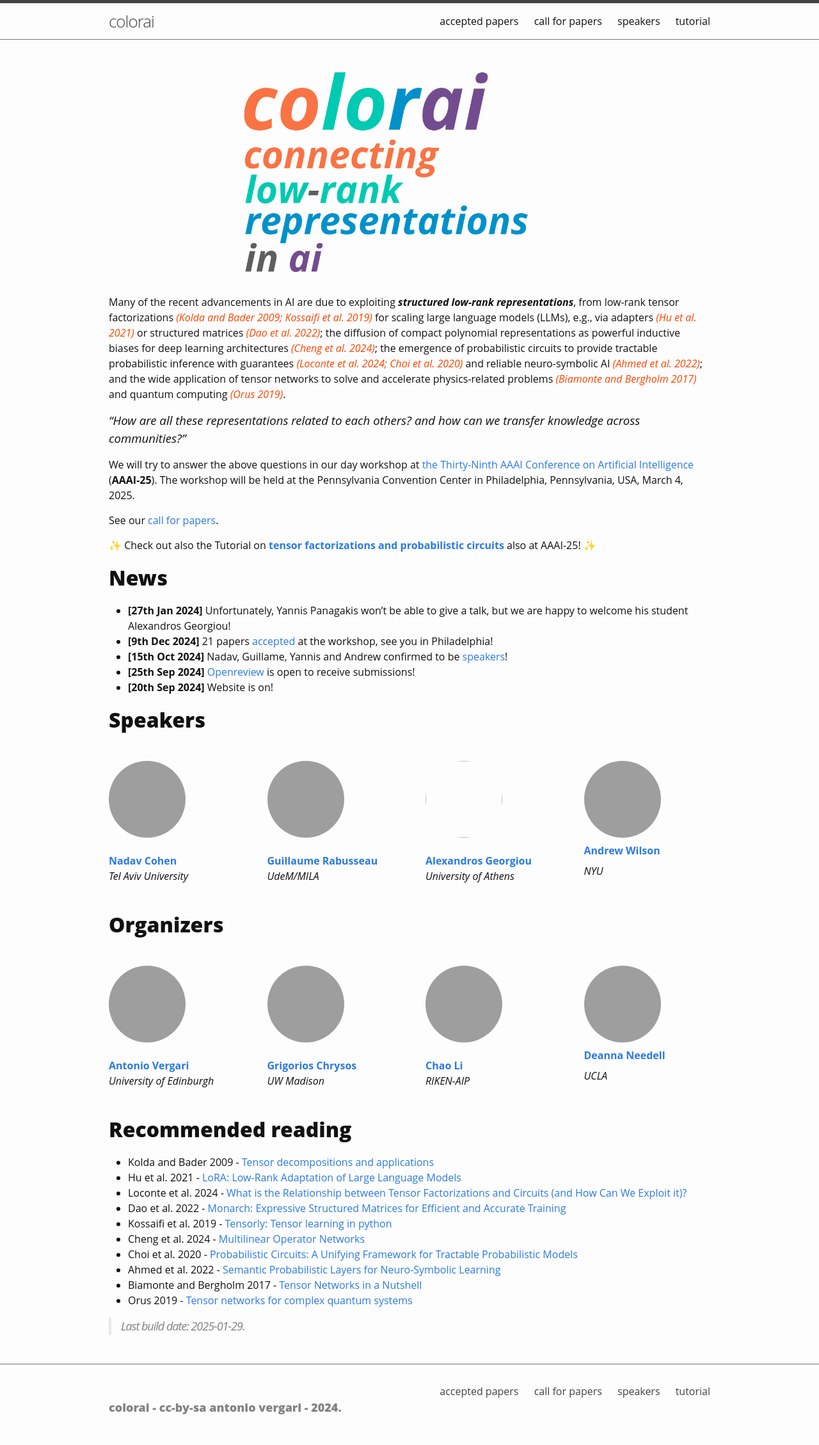
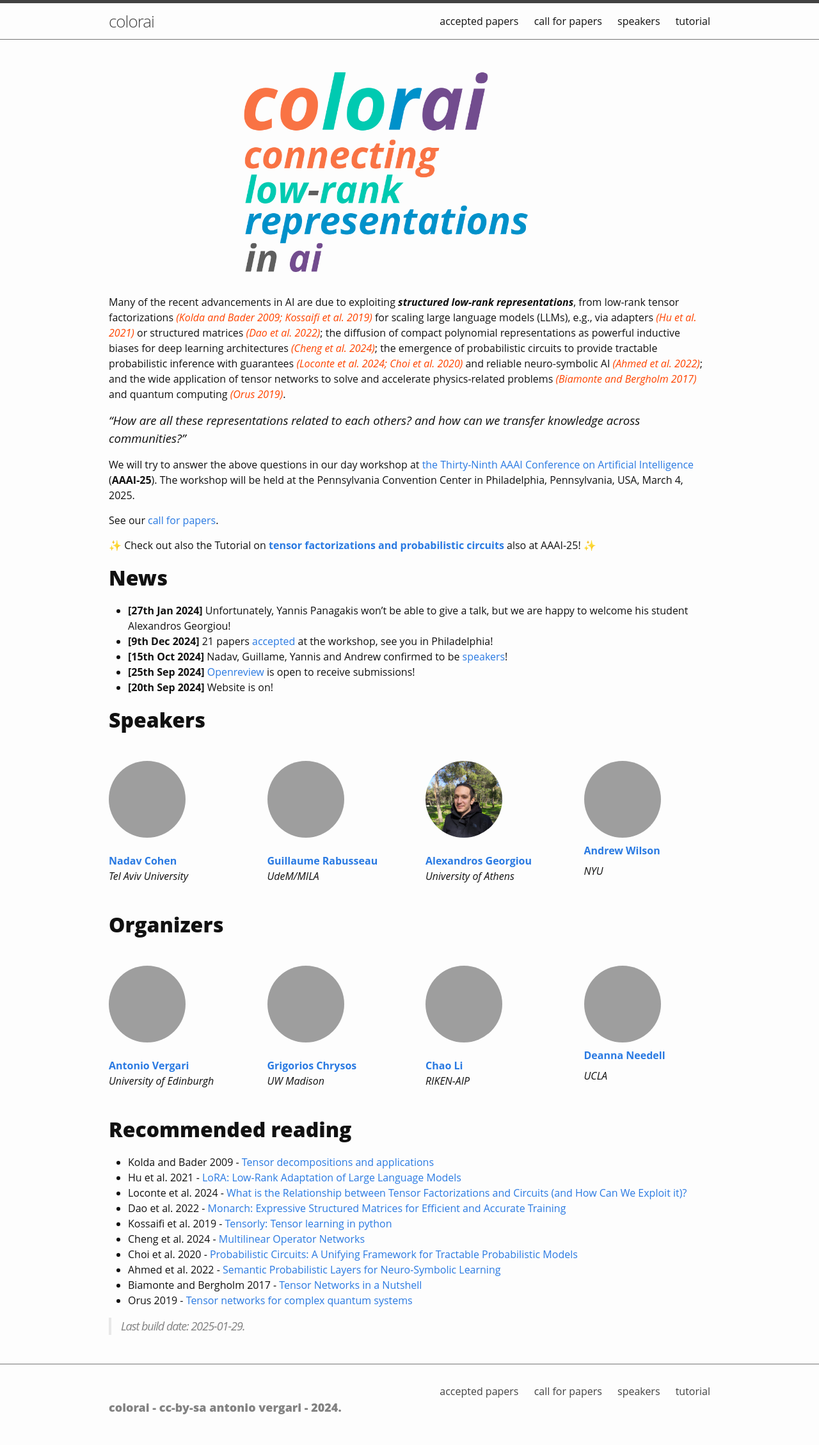
Before and after one commit to april-tools/colorai, a Jekyll site: the page built from index.md, in a window 1280 px wide. Shown: the whole page at 64% size. Built offline with Jekyll 4.4.1, drawn with Linux system fonts in a browser that asks for light colours; some web fonts are replaced; grey boxes are pictures that could not be loaded.

Commit message:
Fix images

```diff
--- a/index.md
+++ b/index.md
@@ -43,7 +43,7 @@ See our [call for papers](https://april-tools.github.io/colorai/cfp.html).
         </div>
     </div>
     <div class="speaker">
-        <img class="avatar" src="agimg.jpg"><br/>
+        <img class="avatar" src="images/agimg.jpg"><br/>
         <div class="speaker-name">
         <b><a href="http://users.uoa.gr/~yannisp/">Alexandros Georgiou</a></b></div>
         <div class="speaker-uni">
```
Also changed, not shown: speakers.md (+1 -1 lines).
